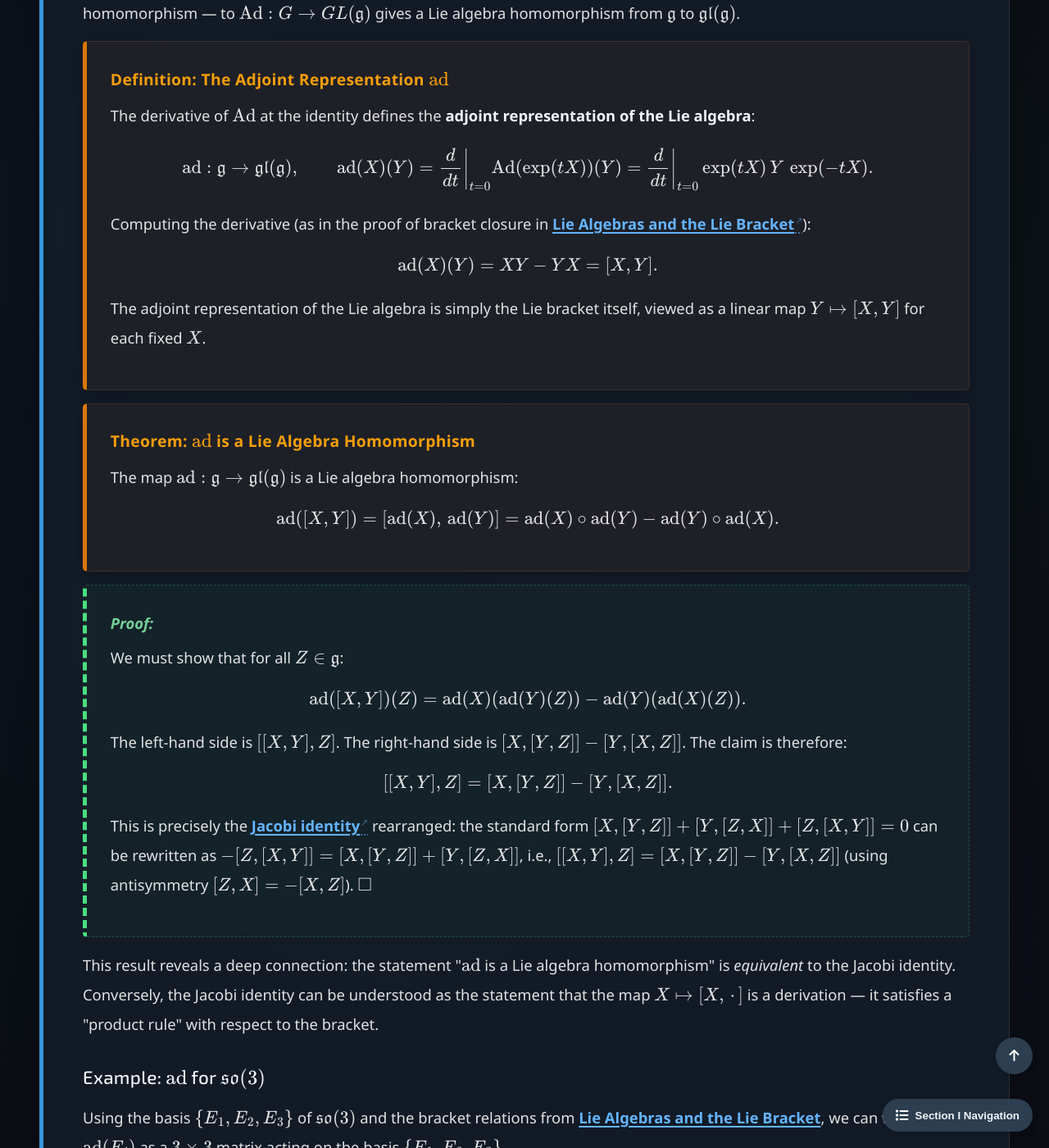
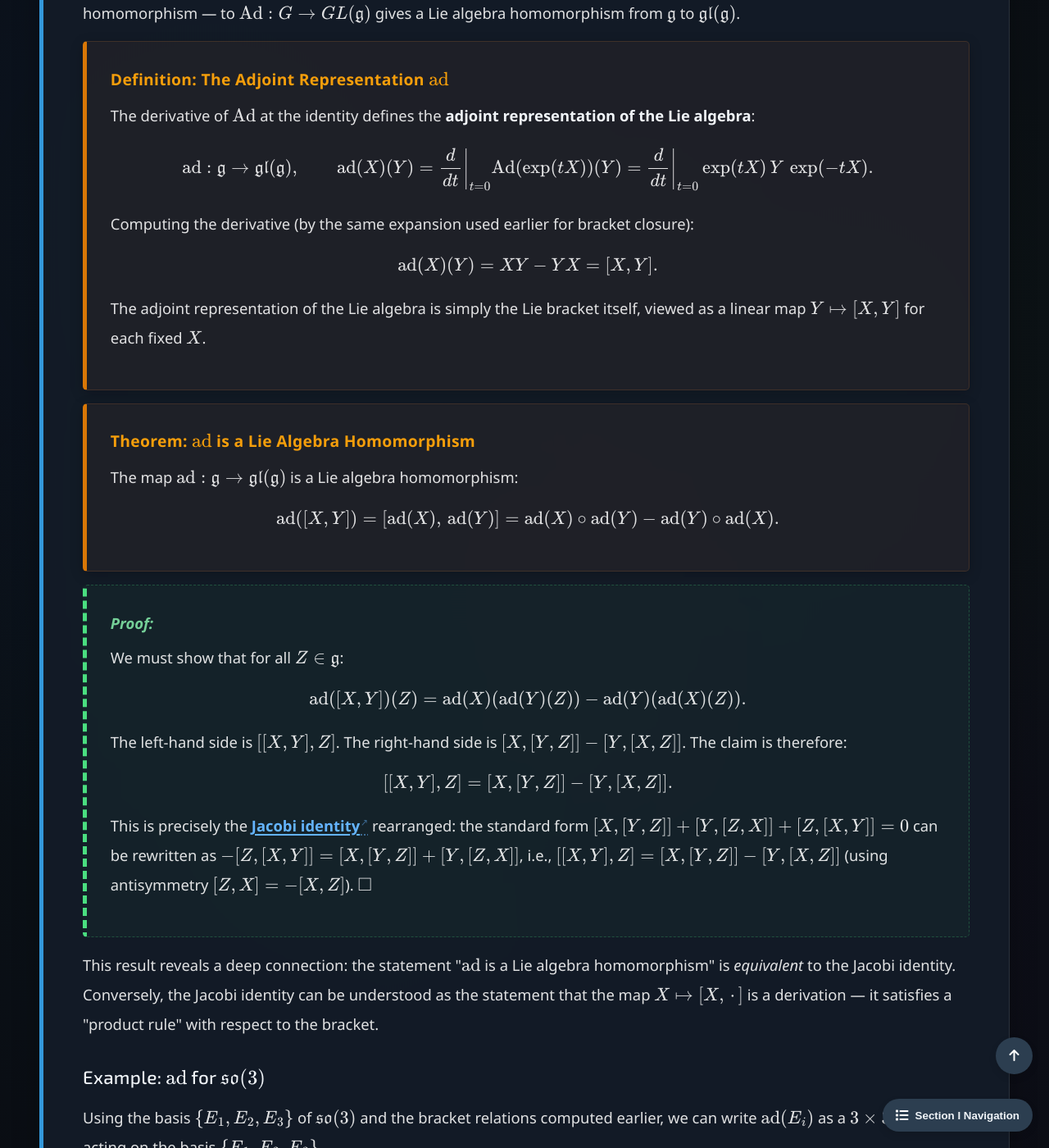
Before and after one commit to Yusukey01/yusukey01.github.io, a Jekyll site: the page built from Mathematics/Linear_algebra/lie_correspondence.html, in a window 1280 px wide and 1400 px high, scrolled down 9457 px. Shown: the whole window at 82% size. Built offline with Jekyll 4.4.1, drawn with Linux system fonts in a browser that asks for light colours; some of the changed text lies outside the part shown.

Commit message:
refined details

```diff
--- a/Mathematics/Linear_algebra/lie_correspondence.html
+++ b/Mathematics/Linear_algebra/lie_correspondence.html
@@ -517,8 +517,7 @@ noindex: true
                             \mathrm{Ad}(\exp(tX))(Y) = \left.\frac{d}{dt}\right|_{t=0}
                             \exp(tX)\,Y\,\exp(-tX).
                         \]
-                        Computing the derivative (as in the proof of bracket closure in
-                        <a href="lie_algebras.html#T-bracket_closure" class="ref-link"><strong>Lie Algebras and the Lie Bracket</strong></a>):
+                        Computing the derivative (by the same expansion used earlier for bracket closure):
                         \[
                             \mathrm{ad}(X)(Y) = XY - YX = [X, Y].
                         \]
@@ -573,9 +572,8 @@ noindex: true
 
                 <p>
                     Using the basis \(\{E_1, E_2, E_3\}\) of \(\mathfrak{so}(3)\) and the bracket
-                    relations from
-                    <a href="lie_algebras.html#structure"><strong>Lie Algebras and the Lie Bracket</strong></a>,
-                    we can write \(\mathrm{ad}(E_i)\) as a \(3 \times 3\) matrix acting on the basis
+                    relations computed earlier, we can write \(\mathrm{ad}(E_i)\) as a
+                    \(3 \times 3\) matrix acting on the basis
                     \(\{E_1, E_2, E_3\}\).
                 </p>
 
@@ -661,8 +659,8 @@ noindex: true
                     <strong>Representation Theory</strong> (next page): The adjoint representations
                     \(\mathrm{Ad}\) and \(\mathrm{ad}\) are examples of
                     <strong>group and algebra representations</strong> — homomorphisms from \(G\)
-                    (or \(\mathfrak{g}\)) to \(GL(V)\) for some vector space \(V\). The next page studies
-                    representations systematically: which vector spaces can \(G\) act on? When can a
+                    (or \(\mathfrak{g}\)) to \(GL(V)\) for some vector space \(V\). Representation theory
+                    studies these systematically: which vector spaces can \(G\) act on? When can a
                     representation be decomposed into simpler pieces (irreducible representations)?
                     Schur's lemma and character theory will provide the answers.
                 </p>
```
